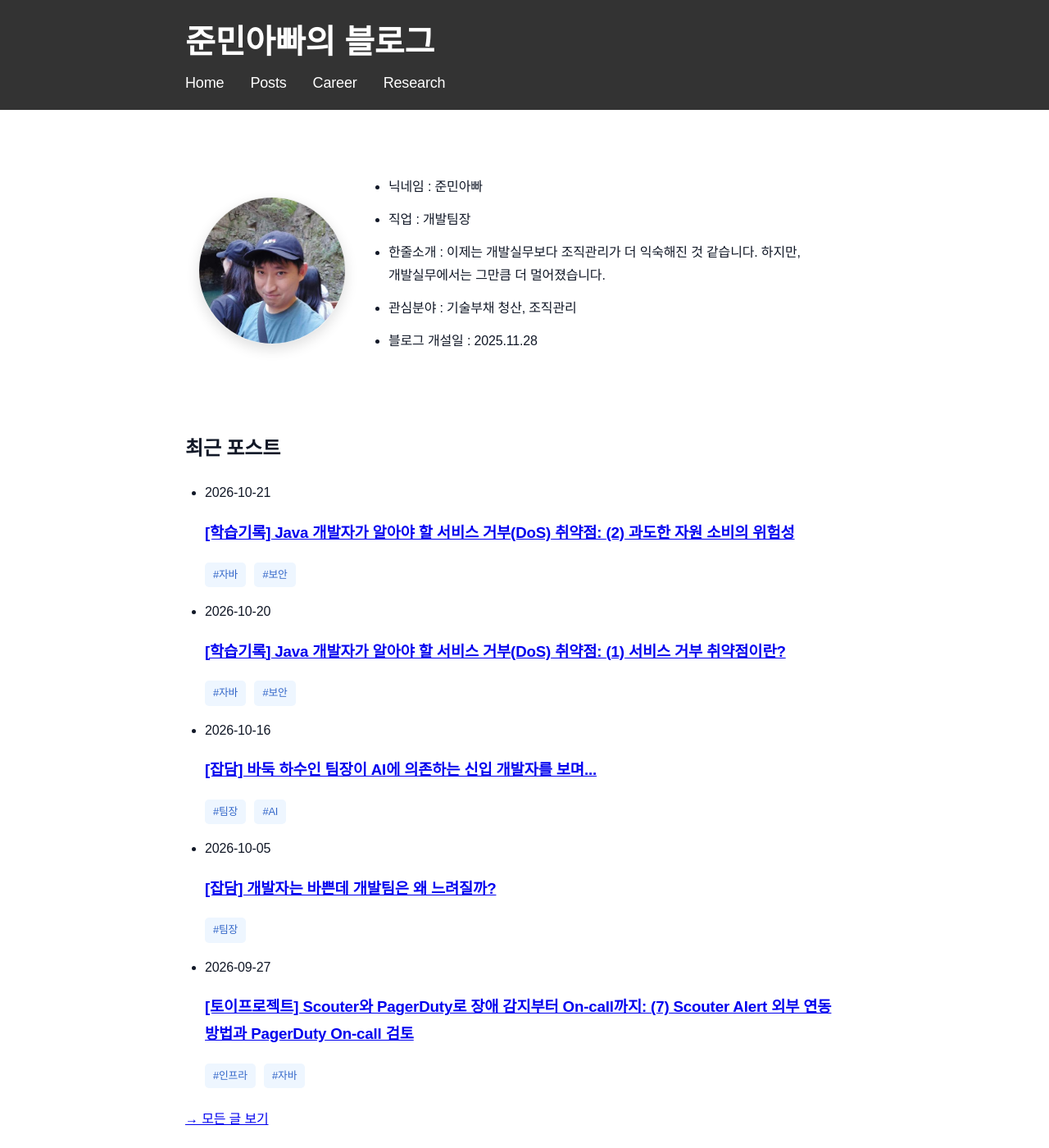
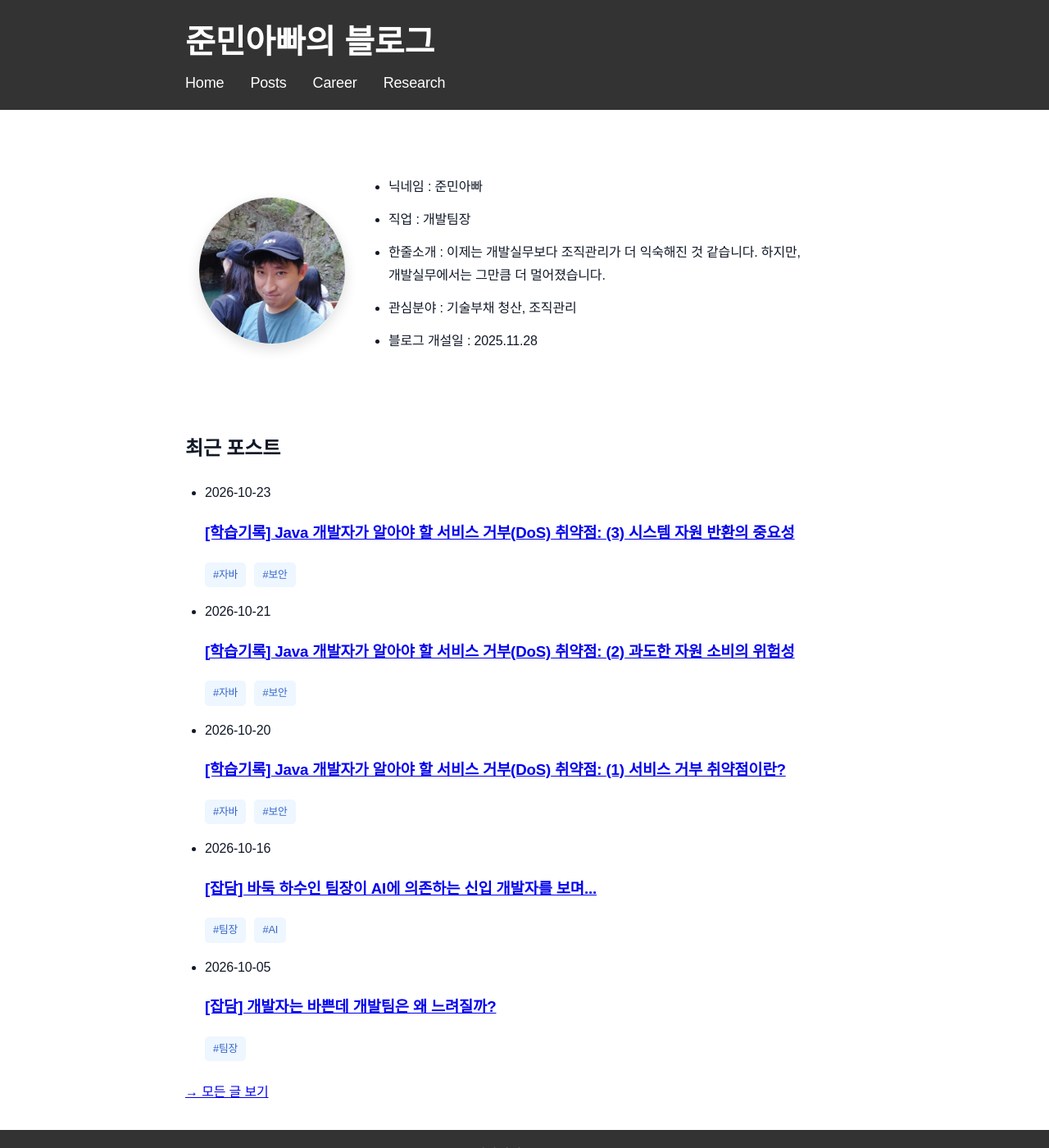
Before and after one commit to sanghoon-lee/sanghoon-lee.github.io, a Jekyll site: the page built from index.md, in a window 1280 px wide and 1400 px high. Shown: the whole window at 82% size. Built offline with Jekyll 4.4.1, drawn with Linux system fonts in a browser that asks for light colours; part of the change alters nothing that is shown.

Commit message:
dos3 포스팅 추가

````diff
--- a/_data/dos.yml
+++ b/_data/dos.yml
@@ -6,3 +6,5 @@ posts:
     url: "/2026/10/20/dos1/"
   - title: "(2) 과도한 자원 소비의 위험성"
     url: "/2026/10/21/dos2/"
+  - title: "(3) 시스템 자원 반환의 중요성"
+    url: "/2026/10/23/dos3/"
--- /dev/null
+++ b/_posts/2026-10-23-dos3.md
@@ -0,0 +1,279 @@
+---
+layout: post
+title: "[학습기록] Java 개발자가 알아야 할 서비스 거부(DoS) 취약점: (3) 시스템 자원 반환의 중요성"
+date: 2026-10-23
+series: dos
+description: Oracle Secure Coding Guidelines for Java SE의 DOS-2 지침을 통해 시스템 자원을 적절하게 반환하지 않았을 때 발생하는 문제와 안전한 자원 관리 방법을 알아봅니다.
+image: /assets/images/oracle.jpg
+categories: 학습기록
+tags:
+  - 자바
+  - 보안
+---
+
+이전 포스팅에서는 과도한 시스템 자원 소비로 인해 발생할 수 있는 DoS 취약점과 이를 예방하기 위한 방법을 살펴봤습니다.
+
+시스템 자원을 과도하게 사용하지 않도록 제한하는 것도 중요하지만, 사용한 자원을 적절하게 반환하는 것 역시 중요합니다.
+
+이번 포스팅에서는 Oracle Secure Coding Guidelines for Java SE의 두 번째 DoS 보안 지침인 **DOS-2: Release resources in all cases**에 대해 학습한 내용을 정리했습니다.
+
+---
+
+## 1. DOS-2: Release resources in all cases
+
+Oracle의 두 번째 DoS 보안 지침인 DOS-2: Release resources in all cases는 시스템 자원을 사용한 후에는 정상적인 상황뿐 아니라 예외가 발생하는 상황에서도 자원을 반환해야 한다는 내용을 담고 있습니다.
+
+애플리케이션은 파일이나 네트워크 연결, 데이터베이스 커넥션 등 다양한 시스템 자원을 사용합니다. 이러한 자원은 사용 가능한 수량에 한계가 있기 때문에 작업이 완료된 후 적절하게 반환하지 않으면 자원 누수(Resource Leak)가 발생할 수 있습니다.
+
+자원 누수가 반복되면 시간이 지남에 따라 사용 가능한 자원이 부족해지고, 결국 새로운 요청을 처리하지 못하는 서비스 거부 상황으로 이어질 수 있습니다.
+
+특히 정상적인 처리 과정에서는 문제가 없더라도 예외가 발생했을 때 자원을 반환하지 못하는 코드가 있다면 동일한 문제가 발생할 수 있습니다.
+
+돌이켜보면 저 역시 코드를 작성하면서 정상적인 처리 과정에만 집중한 나머지, 예외가 발생했을 때 자원을 반환하는 처리를 빠뜨린 적이 많았습니다.
+
+개발 경력이 쌓였다고 해서 이런 실수를 하지 않는 것은 아닌 것 같습니다. 오히려 익숙한 작업일수록 기본적인 원칙을 당연하게 여기고 놓치는 경우도 있습니다.
+
+이번 학습을 통해 **자원을 획득한 후에는 작업의 성공 여부와 관계없이 반환될 수 있도록 코드를 작성해야 한다는 기본 원칙**을 다시 한번 되새기게 되었습니다.
+
+---
+
+## 2. 안전한 자원 반환을 위한 Java 코드 작성 방법
+
+아래 코드는 파일을 열고, 데이터를 읽은 후 `close()` 메서드를 호출하여 자원을 반환합니다.
+
+```java
+public void readFile(Path path) throws IOException {
+    InputStream in = Files.newInputStream(path);
+
+    // 파일 읽기
+    int data = in.read();
+
+    in.close();
+}
+```
+
+하지만 파일을 읽는 과정에서 예외가 발생하면 `close()` 메서드가 실행되지 않을 수 있습니다. 이 경우 파일이 열린 상태로 남아 자원 누수가 발생할 수 있습니다.
+
+### 2.1. try-with-resources를 이용한 자동 자원 반환
+
+Java 7부터 시스템 자원을 안전하게 반환할 수 있도록 `try-with-resources` 문법을 제공합니다. `try-with-resources`는 `AutoCloseable` 인터페이스를 구현한 객체를 `try` 구문에서 선언하면, 작업이 완료될 때 자동으로 `close()` 메서드를 호출하여 자원을 반환하는 기능입니다.
+
+`try-with-resources` 문법을 적용하면 아래와 같이 코드를 작성할 수 있습니다.
+
+```java
+public void readFile(Path path) throws IOException {
+    try (InputStream in = Files.newInputStream(path)) {
+        // 파일 읽기
+        int data = in.read();
+    }
+}
+```
+
+위 코드에서는 파일을 읽는 과정에서 예외가 발생하더라도 try 구문을 빠져나올 때 자동으로 close()가 호출됩니다. 따라서 개발자가 직접 자원 반환 코드를 작성하는 방식보다 자원 누수가 발생할 가능성을 줄일 수 있습니다.
+
+이와 같이 `try-with-resources`를 활용하면 정상적인 처리뿐 아니라 예외 상황에서도 자원을 안전하게 관리하기 쉬워집니다.
+
+### 2.2. Execute Around Method 패턴을 이용한 자원 관리
+
+Oracle 가이드라인에서는 여기서 한 걸음 더 나아가 **자원을 관리하는 로직과 실제 작업을 처리하는 로직을 분리하는 방법**도 소개하고 있습니다. 이를 `Execute Around Method` 패턴이라고 합니다.
+
+이 패턴은 자원의 획득과 반환을 담당하는 메서드 안에서 외부로부터 전달받은 작업을 실행하는 방식입니다. Java 8부터 지원하는 람다식을 활용하여 이러한 구조를 구현할 수 있습니다.
+
+`Execute Around Method` 패턴의 개념을 바탕으로 아래와 같이 예제 코드를 간단히 구성해봤습니다.
+
+먼저 파일 처리 작업을 전달받기 위한 인터페이스를 정의합니다.
+
+```java
+@FunctionalInterface
+interface InputStreamHandler {
+    long handle(InputStream in) throws IOException;
+}
+```
+
+이어서 파일을 열고 반환하는 작업을 담당하는 메서드를 구현합니다.
+
+```java
+public long readFileBuffered(
+        Path path,
+        InputStreamHandler handler) throws IOException {
+
+    try (InputStream in = new BufferedInputStream(
+            Files.newInputStream(path))) {
+
+        return handler.handle(in);
+    }
+}
+```
+
+이 메서드는 파일을 열고 `InputStreamHandler`에 정의된 작업을 실행한 후 작업이 완료되면 스트림을 닫습니다.
+
+실제 파일을 읽는 로직은 람다식으로 전달할 수 있습니다.
+
+```java
+long sum = readFileBuffered(path, in -> {
+    long current = 0;
+
+    int b;
+    while ((b = in.read()) != -1) {
+        current += b;
+    }
+
+    return current;
+});
+```
+
+람다식으로 전달된 로직은 파일에서 읽은 바이트값을 모두 더해서 반환합니다. 파일 스트림의 생성과 반환은 `readFileBuffered()` 메서드에서 담당하므로, 람다식에서는 전달받은 스트림을 이용해 파일을 읽는 작업에만 집중할 수 있습니다.
+
+실행 순서를 살펴보면 `readFileBuffered()` 메서드가 먼저 호출되어 파일 스트림을 생성합니다. 이후 `handler.handle(in)`을 호출하는 시점에 전달받은 람다식의 코드가 실행됩니다.
+
+람다식의 실행이 완료되면 `try-with-resources`에 의해 스트림이 닫힌 후 최종 결과가 반환됩니다. **람다식 실행 중 예외가 발생하더라도 스트림을 닫는 처리가 수행된 후 예외가 전파됩니다.**
+
+이러한 구조의 장점은 **자원 관리 로직을 한곳에 모아 개발자가 자원 반환 처리를 빠뜨릴 가능성을 줄일 수 있다는 것**입니다.
+
+---
+
+## 3. try-finally를 이용한 자원 관리
+
+앞서 살펴본 `try-with-resources`는 `AutoCloseable` 인터페이스를 구현한 객체의 자원을 자동으로 반환하는 방법입니다.
+
+하지만 모든 자원이 `AutoCloseable` 인터페이스를 구현하는 것은 아닙니다. 예를 들어 Java에서 스레드 간 동시 접근을 제어하는 데 사용하는 `ReentrantLock`은 `AutoCloseable`을 구현하지 않으므로 `try-with-resources`를 직접 사용할 수 없습니다.
+
+이러한 경우에는 `try-finally` 구문을 활용할 수 있습니다.
+
+다음은 `ReentrantLock`을 이용해 공유 자원에 대한 동시 접근을 제어하는 코드입니다.
+
+```java
+private final Lock lock = new ReentrantLock();
+
+public void process() {
+    lock.lock();
+
+    // 공유 자원 처리
+    doSomething();
+
+    lock.unlock();
+}
+```
+
+위 코드는 `lock()`을 호출하여 잠금을 획득한 후 작업을 수행하고, `unlock()`을 호출하여 잠금을 해제합니다. 하지만 `doSomething()` 실행 중 예외가 발생하면 `unlock()`이 호출되지 않아 잠금이 해제되지 않을 수 있습니다.
+
+잠금이 해제되지 않으면 다른 스레드들이 해당 잠금을 획득하지 못해 작업이 지연되거나 무기한 대기하는 상황이 발생할 수 있습니다. 이는 정상적인 서비스 요청을 처리하지 못하는 DoS 문제로 이어질 수 있습니다.
+
+이를 예방하기 위해 Oracle에서는 다음과 같이 `try-finally`를 사용하는 방법을 제시합니다.
+
+```java
+private final Lock lock = new ReentrantLock();
+
+public void process() {
+    lock.lock();
+
+    try {
+        // 공유 자원 처리
+        doSomething();
+    } finally {
+        lock.unlock();
+    }
+}
+```
+
+이 코드는 잠금을 획득한 후 `try` 구문에서 작업을 수행하고, 작업이 종료되면 `finally` 구문에서 잠금을 해제합니다. `try` 구문에서 예외가 발생하더라도 `finally` 구문이 실행되므로 잠금 해제 처리가 누락될 가능성을 줄일 수 있습니다.
+
+여기서 중요한 점은 **잠금을 획득한 후 `try` 구문에 진입하고, `finally` 구문에서 잠금을 해제하도록 구성하는 것**입니다.
+
+잠금을 획득하지 못한 상태에서 `unlock()`이 호출되지 않도록 하기 위해서입니다.
+
+결국 `try-with-resources`를 직접 사용할 수 없는 자원이라도 `try-finally`를 활용하면 정상적인 처리뿐 아니라 예외 상황에서도 자원 반환 코드가 실행되도록 구성할 수 있습니다.
+
+---
+
+## 4. 출력 버퍼와 압축 스트림의 자원 관리
+
+Oracle 가이드라인에서는 파일이나 잠금과 같은 자원의 반환뿐 아니라, 출력 버퍼와 압축 스트림을 사용할 때 주의해야 할 사항도 설명하고 있습니다.
+
+### 4.1. 출력 버퍼의 데이터 처리
+
+Java의 `BufferedOutputStream`은 데이터를 출력할 때마다 실제 파일에 기록하는 대신, 일정량의 데이터를 버퍼에 모아 한꺼번에 출력하는 기능을 제공합니다.
+
+이러한 방식은 입출력 횟수를 줄여 성능을 개선할 수 있지만, 버퍼에 남아 있는 데이터가 실제 출력 대상에 전달되지 않은 상태로 작업이 종료될 수 있다는 점에 주의해야 합니다.
+
+다음은 `BufferedOutputStream`을 이용해 파일에 데이터를 기록하는 코드입니다.
+
+```java
+public void writeFile(Path path, byte[] data)
+        throws IOException {
+
+    OutputStream rawOut = Files.newOutputStream(path);
+    BufferedOutputStream out =
+            new BufferedOutputStream(rawOut);
+
+    out.write(data);
+}
+```
+
+위 코드는 데이터를 버퍼에 기록하지만, 작업이 끝난 후 스트림을 닫거나 버퍼의 데이터를 출력하는 처리가 없습니다. 따라서 버퍼에 남아 있는 데이터가 파일에 기록되지 않을 수 있으며, 파일 스트림도 반환되지 않아 자원 누수가 발생할 수 있습니다.
+
+이를 예방하기 위해 Oracle에서는 정상적인 출력 작업이 완료된 경우 버퍼의 데이터를 출력하도록 `flush()`를 호출하는 방법을 제시합니다.
+
+이를 `try-with-resources`와 함께 적용하면 다음과 같이 작성할 수 있습니다.
+
+```java
+public void writeFile(Path path, byte[] data)
+        throws IOException {
+
+    try (BufferedOutputStream out =
+            new BufferedOutputStream(
+                    Files.newOutputStream(path))) {
+
+        out.write(data);
+    }
+}
+```
+
+`flush()`는 버퍼에 남아 있는 데이터를 하위 출력 스트림으로 전달하는 메서드입니다. 반면 `close()`는 버퍼에 남아 있는 데이터를 출력하고 관련 자원을 반환하면서 스트림을 종료합니다.
+
+따라서 `try-with-resources`로 `BufferedOutputStream`을 관리하는 경우에는 `flush()`를 명시적으로 호출하지 않더라도 정상적인 종료 과정에서 버퍼의 데이터가 출력됩니다.
+
+다만 스트림을 종료하기 전에 버퍼의 데이터를 출력해야 한다면 `flush()`를 별도로 호출할 수 있습니다.
+
+여기서 중요한 점은 `flush()`는 버퍼의 데이터를 출력하는 기능이지, 자원을 반환하는 기능이 아니라는 것입니다.
+
+### 4.2. 압축 스트림의 자원 반환
+
+Oracle에서는 압축 스트림과 같이 다른 스트림을 감싸는 객체도 별도의 자원을 사용할 수 있으므로 주의해야 한다고 설명합니다.
+
+예를 들어 Java의 `GZIPOutputStream`은 데이터를 압축하면서 하위 출력 스트림으로 전달하는 기능을 제공합니다. 압축 스트림은 압축 처리 과정에서 별도의 메모리나 내부 자원을 사용할 수 있기 때문에 작업이 완료된 후 적절하게 종료해야 합니다.
+
+다음은 데이터를 GZIP 형식으로 압축하여 파일에 저장하는 코드입니다.
+
+```java
+public void writeGzipFile(Path path, byte[] data)
+        throws IOException {
+
+    try (GZIPOutputStream gzipOut =
+            new GZIPOutputStream(
+                    Files.newOutputStream(path))) {
+
+        gzipOut.write(data);
+    }
+}
+```
+
+위 코드에서는 `GZIPOutputStream`을 `try-with-resources`로 관리하고 있습니다. 작업이 완료되거나 예외가 발생하여 `try` 구문을 벗어나면 `close()`가 호출됩니다.
+
+`GZIPOutputStream`의 `close()`는 압축 스트림을 종료하면서 내부 자원을 반환하고, 감싸고 있는 하위 출력 스트림도 닫습니다.
+
+GZIP 형식은 압축 데이터뿐 아니라 압축 종료를 나타내는 정보도 필요하므로, 정상적으로 압축 작업을 마무리하는 것이 중요합니다. `GZIPOutputStream`에서는 `finish()`를 호출하면 하위 스트림을 닫지 않고 압축 데이터의 출력을 완료할 수 있으며, `close()` 역시 필요한 마무리 처리를 수행합니다.
+
+다만, 압축 처리 중 예외가 발생하면 스트림의 종료 처리가 수행되더라도 정상적인 압축 파일이 생성된다고 보장할 수는 없습니다.
+
+이처럼 여러 스트림이 연결된 경우에는 **각 스트림의 종료 동작을 이해하고, 사용한 자원이 빠짐없이 반환되도록 관리해야 합니다.**
+
+결국 DOS-2 지침은 단순히 `close()`를 호출하는 것에서 그치지 않고, 자원의 특성에 따라 작업을 안전하게 마무리하고 필요한 자원을 반환하도록 코드를 작성해야 한다는 의미로 이해했습니다.
+
+---
+
+## 5. 다음 포스팅
+
+다음 포스팅에서는 세 번째 DoS 보안 지침인 **DOS-3: Resource limit checks should not suffer from integer overflow**에 대해 알아보겠습니다.
+
+정수 오버플로(Integer Overflow)가 어떻게 자원 사용량 제한을 우회하는 문제로 이어질 수 있는지 살펴보고, 이를 예방하기 위한 Java 코드 작성 방법을 정리해 보려고 합니다.
````
